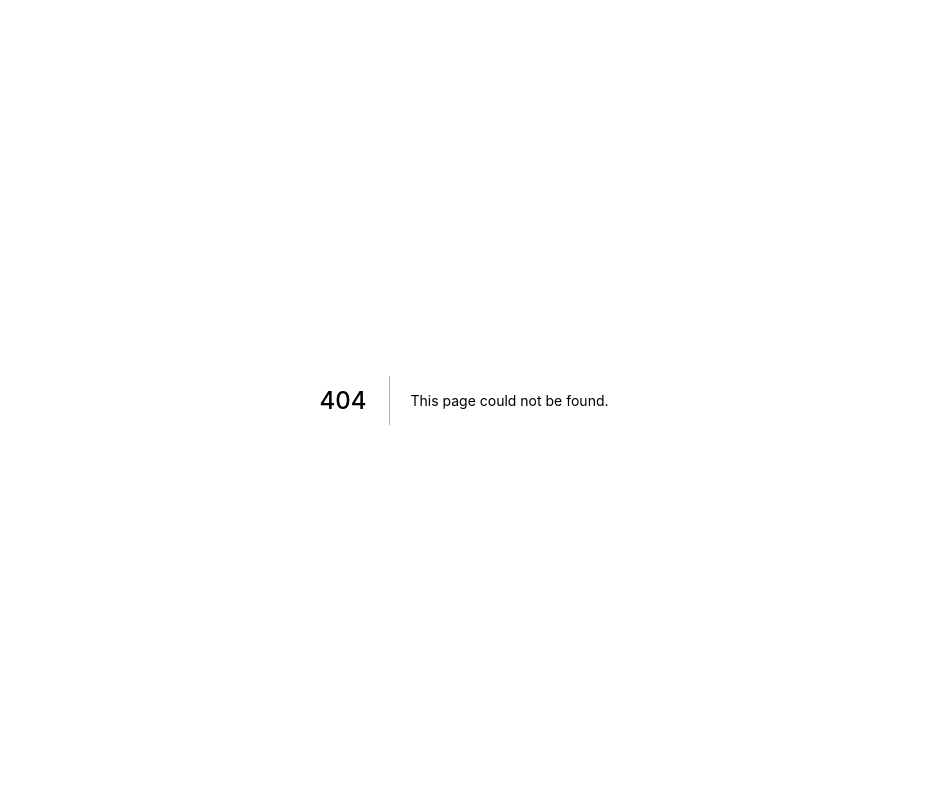
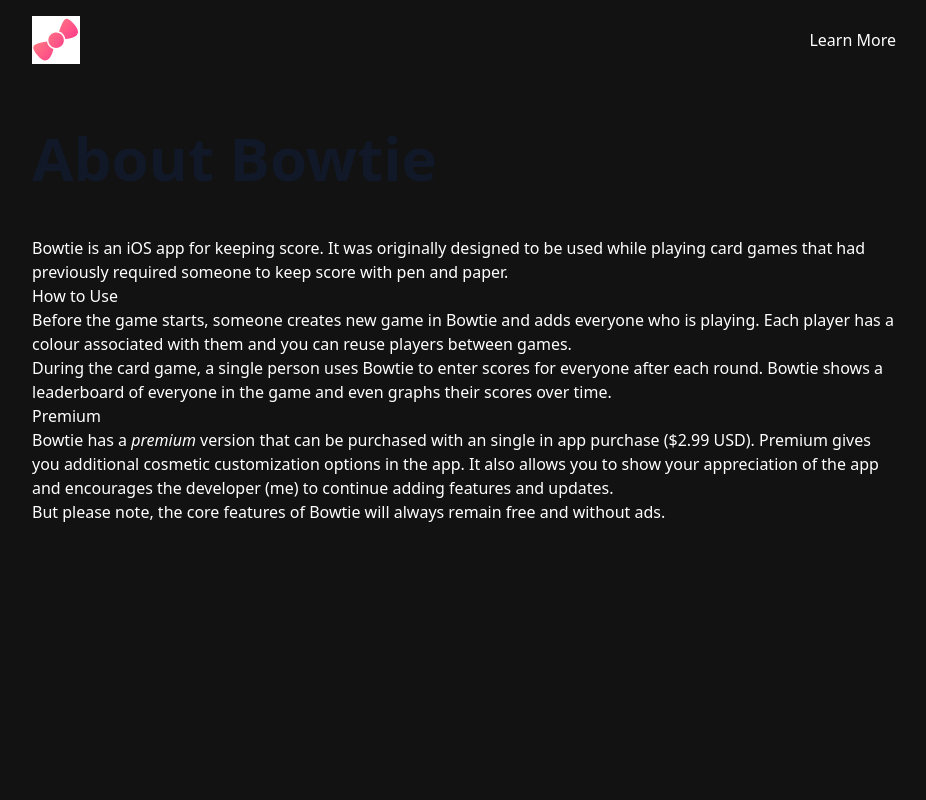
Before and after one commit to coffee-cup/bowtie2-website, a Next.js app: page /about in a window 1280 px wide. Before the commit this address had no page. Shown: the top 800 px of the page, without its empty margins (176-1102 px from the left). Built offline with nearby package versions, Linux system fonts and the light colour scheme; what @tailwindcss/typography would draw is missing.

Commit message:
add about page

```diff
--- /dev/null
+++ b/src/pages/about.tsx
@@ -0,0 +1,58 @@
+import { NextPage } from "next";
+import React from "react";
+import { Link } from "../components/Link";
+import { Page } from "../layouts/Page";
+import Image from "next/image";
+
+const About: NextPage = () => {
+  return (
+    <Page>
+      <section>
+        <div className="max-w-4xl w-full px-4 pb-12 mx-auto">
+          <h1 className="text-gray-900 font-bold my-12 text-5xl md:text-6xl">
+            About Bowtie
+          </h1>
+
+          <div className="prose">
+            <p>
+              Bowtie is an iOS app for keeping score. It was originally designed
+              to be used while playing card games that had previously required
+              someone to keep score with pen and paper.
+            </p>
+
+            <h2>How to Use</h2>
+
+            <p>
+              Before the game starts, someone creates new game in Bowtie and
+              adds everyone who is playing. Each player has a colour associated
+              with them and you can reuse players between games.
+            </p>
+
+            <p>
+              During the card game, a single person uses Bowtie to enter scores
+              for everyone after each round. Bowtie shows a leaderboard of
+              everyone in the game and even graphs their scores over time.
+            </p>
+
+            <h2>Premium</h2>
+
+            <p>
+              Bowtie has a <em>premium</em> version that can be purchased with
+              an single in app purchase ($2.99 USD). Premium gives you
+              additional cosmetic customization options in the app. It also
+              allows you to show your appreciation of the app and encourages the
+              developer (me) to continue adding features and updates.
+            </p>
+
+            <p>
+              But please note, the core features of Bowtie will always remain
+              free and without ads.
+            </p>
+          </div>
+        </div>
+      </section>
+    </Page>
+  );
+};
+
+export default About;
--- a/src/pages/privacy-policy.tsx
+++ b/src/pages/privacy-policy.tsx
@@ -6,7 +6,7 @@
   return (
     <Page seo={{ title: "Privacy Policy" }}>
       <div className="max-w-4xl w-full px-4 pb-12 mx-auto">
-        <h1 className="text-gray-900 font-bold my-12 text-6xl">
+        <h1 className="text-gray-900 font-bold my-12 text-5xl md:text-6xl">
           Privacy Policy
         </h1>
 
```
